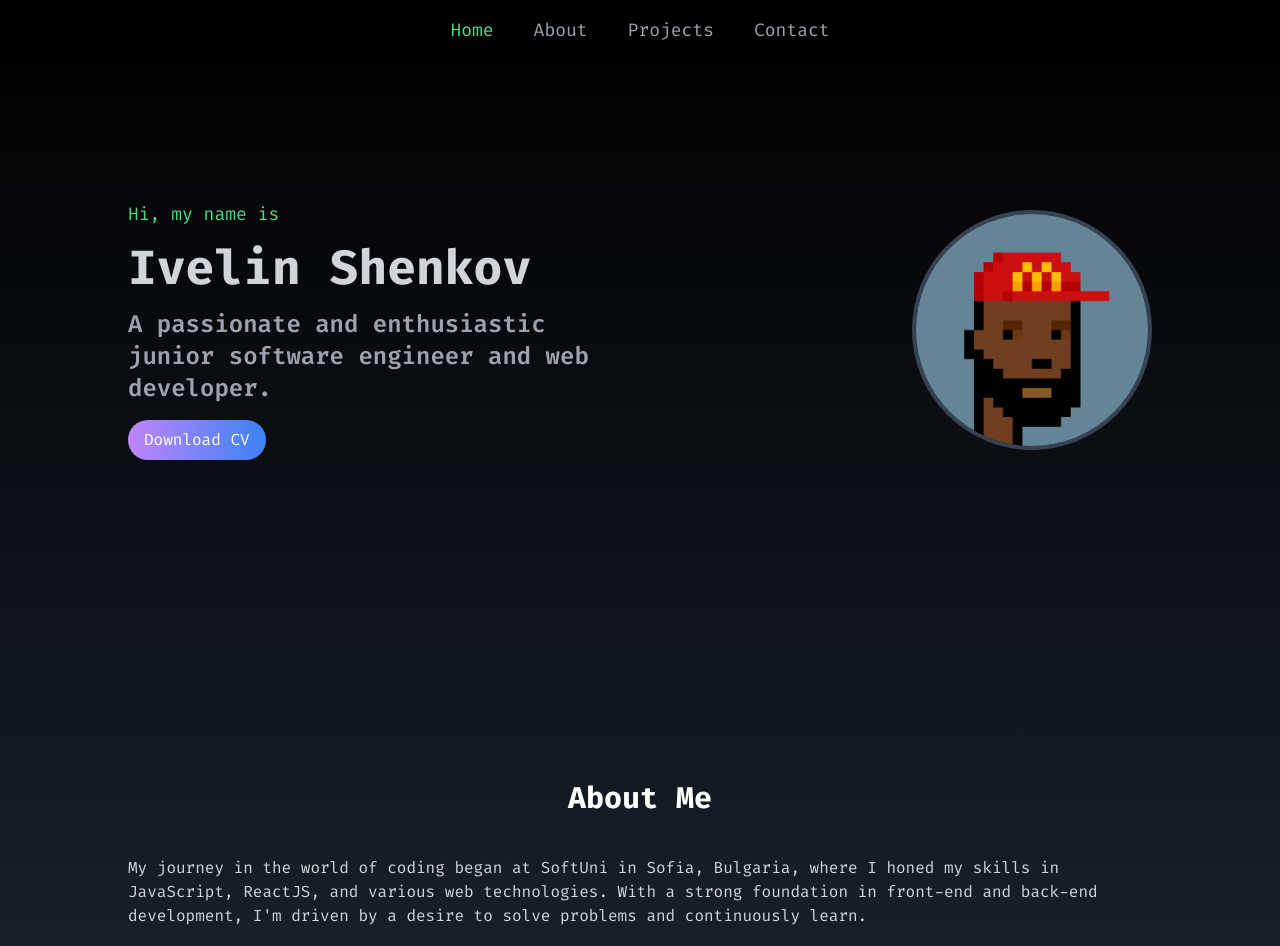
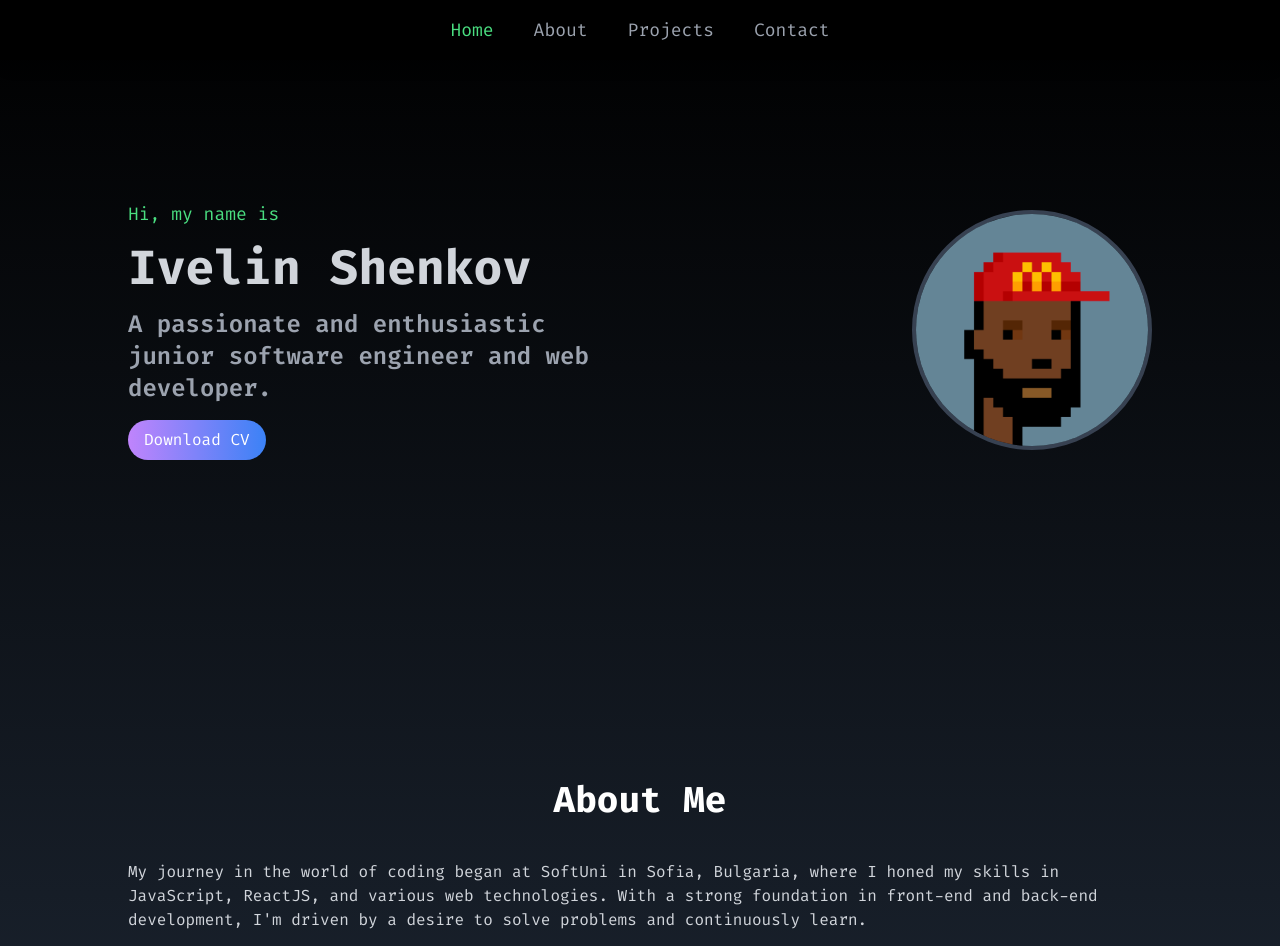
Before and after one commit to Shenkito/web-dev-portfolio-website-react, a React (Vite) app in the folder client/: page / in a window 1280 px wide. Shown: the top 946 px of the page. Built offline with nearby package versions, Linux system fonts and the light colour scheme; no server answers.

Commit message:
Fix header text size

```diff
--- a/client/src/components/About/About.jsx
+++ b/client/src/components/About/About.jsx
@@ -4,7 +4,7 @@ const About = () => {
     return (
         <section id="about" className="flex flex-col items-center justify-start text-gray-300 px-4 py-20">
             <div className="w-full text-center">
-                <h2 className="text-2xl md:text-3xl font-bold text-white mb-10">About Me</h2>
+                <h2 className="text-3xl md:text-4xl font-bold text-white mb-10">About Me</h2>
             </div>
             <div className="flex flex-col md:flex-row items-center justify-between w-full max-w-5xl space-y-4 md:space-y-0 md:space-x-10">
                 <div className="text-left space-y-4 md:flex-1">
```
